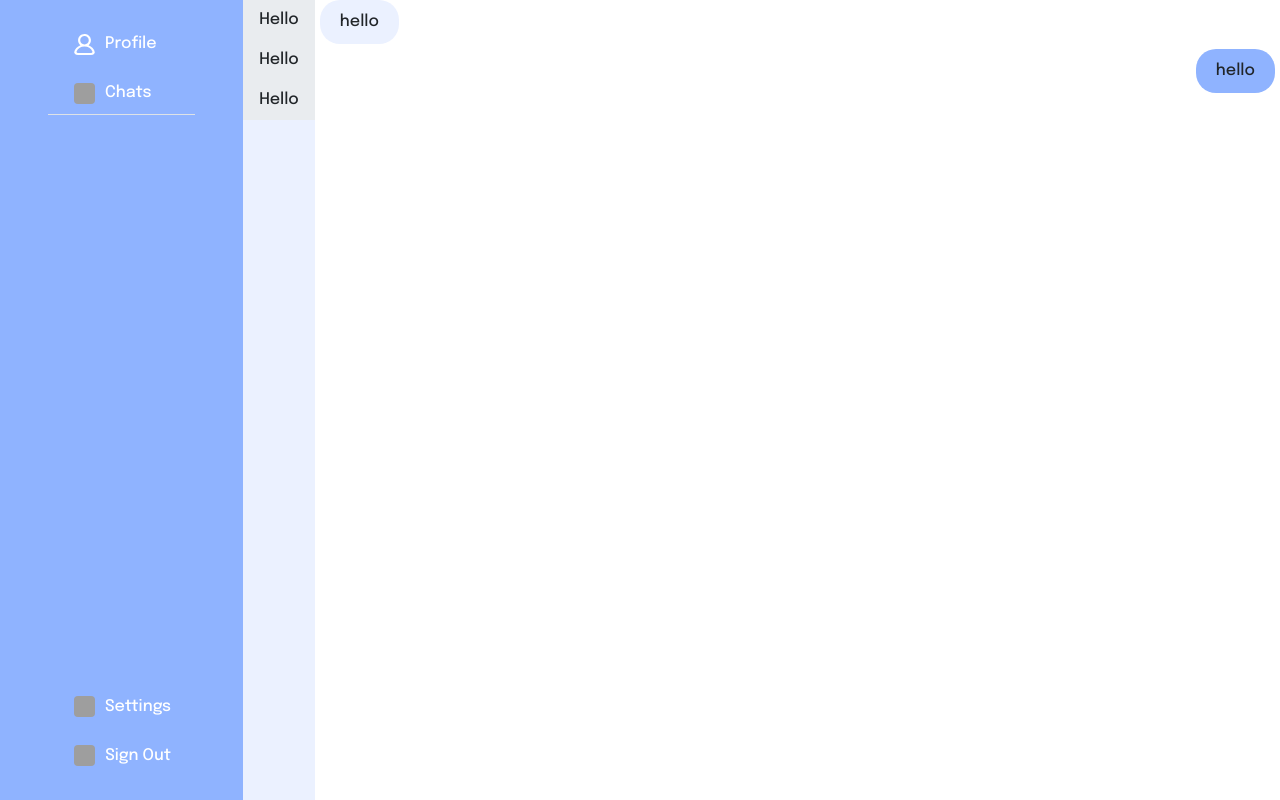
After one commit to alshkre9/messaging-webapp, a Flask app: template app/templates/main.chats.html in a window 1280 px wide. The commit adds this page. Run offline with Flask 3, Linux system fonts and the light colour scheme; the template is opened without the code that fills it: most values are stand-ins (such as "Sample title", 1, 10 or a date in 2020); parts of the project's set-up code (start-up, migrations or seed data) failed here and were passed over; some libraries are stand-ins or nearby versions; grey boxes are pictures that could not be loaded.

Commit message:
commit to checkout previous commit

```diff
--- a/app/main.py
+++ b/app/main.py
@@ -9,7 +9,7 @@ from sqlalchemy.orm import Session
 
 @app.route("/")
 def index():
-	return redirect("/friends")
+	return redirect("/chats")
 
 @app.route("/accept", methods=["POST", "GET"])
 @login_required_http
@@ -25,13 +25,13 @@ def accept():
 			sess.commit()
 	return redirect("/")
 
-@app.route("/friends", methods=["POST", "GET"])
+@app.route("/chats", methods=["POST", "GET"])
 @login_required_http
 def friends():
 	sess = Session(ENGINE)
 	stmt = select(User, Friendship).join(Friendship, User.id == Friendship.friend_id).where(Friendship.user_id == session["user_id"])
 	friends = sess.execute(stmt)
-	return render_template("main.html", app_name=app.config["APP_NAME"], filename=session["filename"], friends=friends.all(), user_id=session["user_id"], notification=get_notification(), session=sess)
+	return render_template("main.chats.html", app_name=app.config["APP_NAME"], filename=session["filename"], friends=friends.all(), user_id=session["user_id"], notification=get_notification(), session=sess)
 
 # @app.route("/groups", methods=["POST", "GET"])
 # @login_required_http
--- a/app/static/main.js
+++ b/app/static/main.js
@@ -49,23 +49,6 @@ window.onload = function ()
 
 }
 
-window.onresize = function ()
-{
-    if (parseInt(mediaquery.media.replace(/[^\d.]/g, "")) < window.innerWidth)
-    {
-        document.getElementById("menu").style = null;
-        document.getElementById("content").style = null;
-    }
-}
-
-function resize()
-{
-    room_id = null
-    document.getElementById("menu").style = null;
-    document.getElementById("content").style = null;
-    document.getElementById("content").style = null;
-}
-
 function create_message(message_value, class_name)
 {
     const li = document.createElement("li");
@@ -110,25 +93,3 @@ function valid_authentication()
     }
     return
 }
-
-notice_flag = 1
-function show_notice()
-{
-    if (notice_flag == 1 && parseInt(document.getElementById("note").innerText) > 0)
-    {
-        document.getElementById("sub-menu").style.display = "flex";
-        document.getElementById("sub-menu").style.animationName = "go-down";
-        notice_flag *= -1
-    }
-    else
-    {
-        document.getElementById("sub-menu").style.display = null
-        document.getElementById("sub-menu").style.animationName = "go-up";
-        notice_flag *= -1
-    }
-    return
-}
-
-if ( window.history.replaceState ) {
-    window.history.replaceState( null, null, window.location.href );
-}
--- a/app/static/styles.css
+++ b/app/static/styles.css
@@ -3,7 +3,8 @@
     --background-color: white;
     --secondary-color: #ebf1ff;
     --shade-color: #e9ecef;
-    --text-color: #04070c;
+    --text-color-light: white;
+    --text-color-dark: #04070c;
     --user-color: var(--primary-color);
     --friend-message: var(--secondary-color);
 }
@@ -17,7 +18,7 @@ body {
 }
 button, .link {
     padding: 10px 30px;
-    color: var(--text-color);
+    color: var(--text-color-light);
     outline: none;
     border: none;
     border-radius: 15px;
@@ -88,8 +89,11 @@ h1,h2,h3,h4 {
 .bg-primary {
     background-color: var(--primary-color) !important;
 }
-.text-color {
-    color: var(--text-color) !important;
+.text-color-light {
+    color: var(--text-color-light) !important;
+}
+.text-color-dark {
+    color: var(--text-color-dark) !important;
 }
 .bg-secondary {
     background-color: var(--secondary-color) !important;
--- a/app/templates/layout.html
+++ b/app/templates/layout.html
@@ -14,7 +14,7 @@
     <script src="../static/sockets.js"></script>
     <title>{{ app_name}}</title>
 </head>
-<body class="bg-background">
+<body class="bg-background d-flex vh-100">
     {% block main %}{% endblock %}
 </body>
 </html>
--- /dev/null
+++ b/app/templates/main.chats.html
@@ -0,0 +1,20 @@
+{% extends "main.html" %}
+
+{% block content %}
+    <div class="bg-secondary">
+        <ul>
+            <li class="py-2 px-3" style="background-color: #e9ecef;">hello</li>
+            <li class="py-2 px-3" style="background-color: #e9ecef;">hello</li>
+            <li class="py-2 px-3" style="background-color: #e9ecef;">hello</li>
+        </ul>
+    </div>
+    <div class="h-100 w-100 d-flex">
+        <div class="h-100 w-100">
+            <ul class="d-flex flex-column h-100 w-100">
+                <li class="message friend-message">hello</li>
+                <li class="message user-message">hello</li>
+            </ul>
+        </div>
+    </div>
+<div style="display: none;">{{ session.close() }}</div>
+{% endblock %}
--- a/app/templates/main.html
+++ b/app/templates/main.html
@@ -4,32 +4,28 @@
     <div class="main d-inline-block  vh-100">
         <nav class="bg-primary py-4 px-5 h-100">
             <ul class="d-flex flex-column justify-content-between h-100">
-                <!-- <li class="mb-2 h-auto">
-                </li> -->
                 <li class="mb-2 h-auto border-bottom">
                     <ul class="d-flex flex-column w-100">
                         <li>
-                            <a href="" class="text-white white-bg-on-hover py-2 px-5 border-radius w-100 text-center d-flex mb-2"><img src="../static/images/profile-round-1342-svgrepo-com.svg" alt="" class="svg-img bg-primary me-2">Profile</a>
+                            <a href="" class="text-white white-bg-on-hover py-2 px-4 text-nowrap border-radius w-100 text-center d-flex mb-2"><img src="../static/images/profile-round-1342-svgrepo-com.svg" alt="" class="svg-img bg-primary me-2">Profile</a>
                         </li>
                         <li>
-                            <a href="" class="text-white white-bg-on-hover py-2 px-5 border-radius w-100 text-center d-flex"><img src="../static/images/message-regular.svg" alt="" class="svg-img bg-primary me-2">Message</a>
+                            <a href="" class="text-white white-bg-on-hover py-2 px-4 text-nowrap border-radius w-100 text-center d-flex"><img src="../static/images/message-regular.svg" alt="" class="svg-img bg-primary me-2">chats</a>
                         </li>
                     </ul>
                 </li>
-                <!-- <li class="mb-2 mt-auto h-auto">
-                </li> -->
                 <li class="h-auto">
                     <ul class="d-flex flex-column w-100">
                         <li>
-                            <a href="" class="text-white white-bg-on-hover py-2 px-5 border-radius w-100 text-center mb-2"><img src="../static/images/gear-solid.svg" alt="" class="svg-img bg-primary me-2">Settings</a>
+                            <a href="" class="text-white white-bg-on-hover py-2 px-4 text-nowrap border-radius w-100 text-center mb-2"><img src="../static/images/gear-solid.svg" alt="" class="svg-img bg-primary me-2">Settings</a>
                         </li>
                         <li>
-                            <a href="" class="text-white white-bg-on-hover py-2 px-5 border-radius w-100 text-center"><img src="../static/images/arrow-right-from-bracket-solid.svg" alt="" class="svg-img bg-primary me-2">sign out</a>
+                            <a href="" class="text-white white-bg-on-hover py-2 px-4 text-nowrap border-radius w-100 text-center"><img src="../static/images/arrow-right-from-bracket-solid.svg" alt="" class="svg-img bg-primary me-2">sign out</a>
                         </li>
                     </ul>
                 </li>
             </ul>
         </nav>
-        {% block content %}{% endblock %}
     </div>
+    {% block content %}{% endblock %}
 {% endblock %}
```
Also changed, not shown: app/templates/authentication.html (+6 -6 lines), app/templates/main.profile.html (added).
